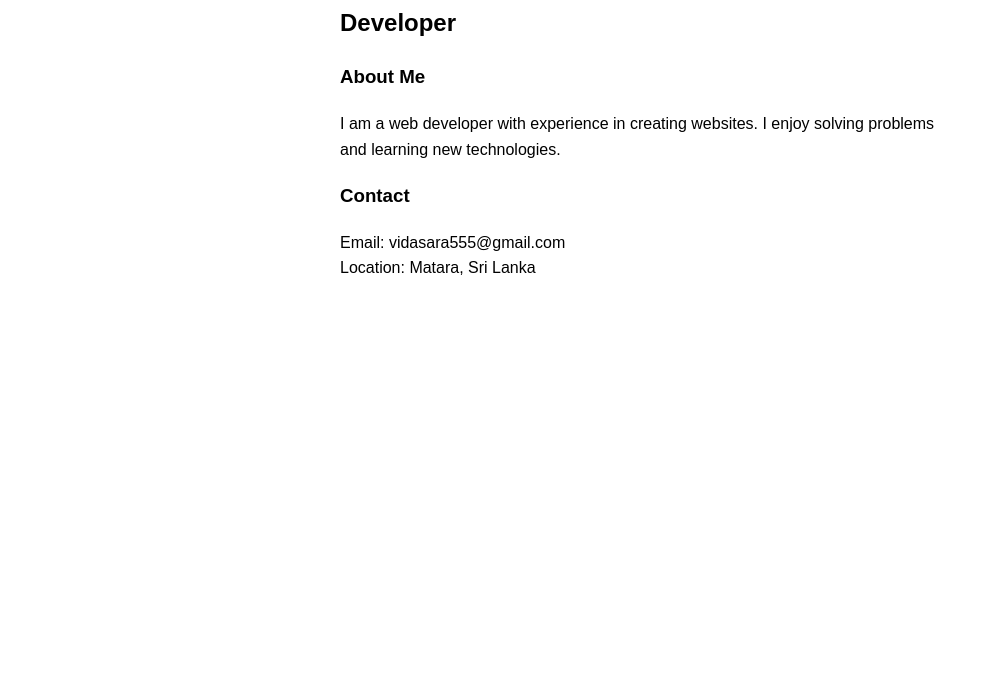
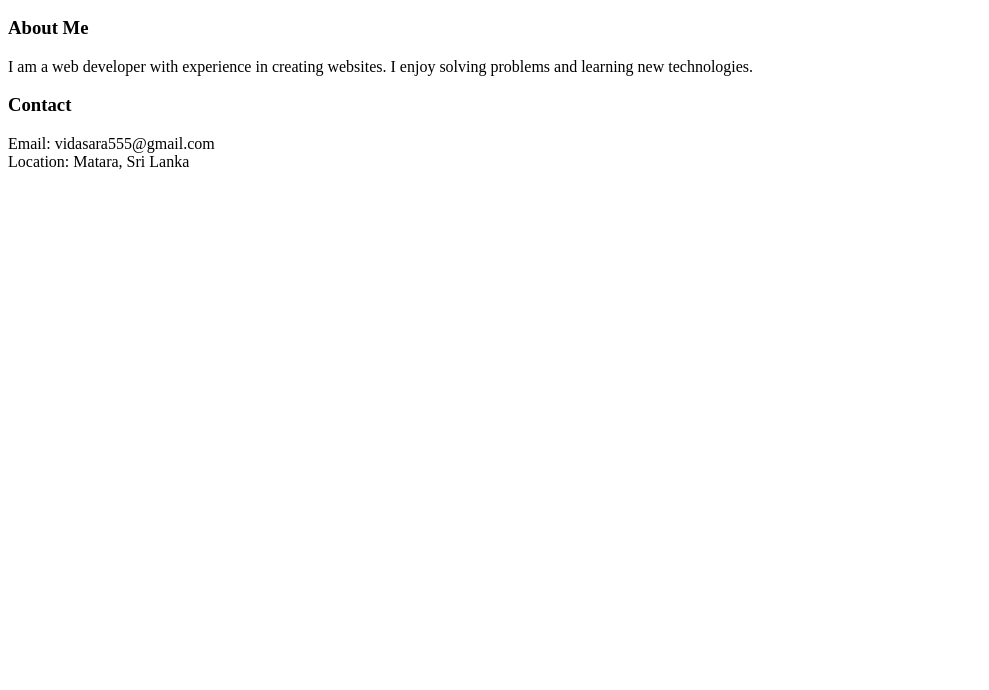
Before and after one commit to vidasaras/vidasaras, a plain HTML site: page index.html in a window 1280 px wide. Shown: the part 110-800 px from the top of the page, without its empty margins (0-989 px from the left). Drawn offline with Linux system fonts and the light colour scheme.

Commit message:
Update index.html

```diff
--- a/index.html
+++ b/index.html
@@ -3,19 +3,6 @@
 <head>
     <meta charset="UTF-8">
     <title>Portfolio</title>
-    <style>
-        body {
-            font-family: Arial, sans-serif;
-            max-width: 600px;
-            margin: 0 auto;
-            line-height: 1.6;
-            padding: 20px;
-        }
-        h1 {
-            color: #333;
-            text-align: center;
-        }
-    </style>
 </head>
 <body>
     <h1>Vidasara Thasun</h1>
```
